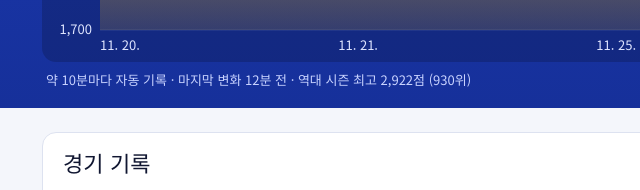
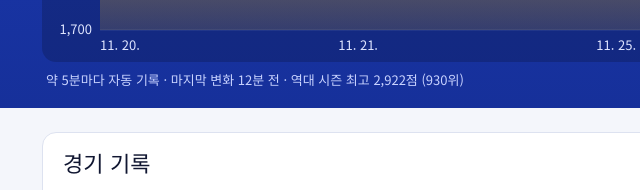
Before and after one commit to dtmclashroyal-create/trophy-log, a plain HTML site: page index.html in a window 1280 px wide. Shown: the part 456-646 px from the top of the page, 22-662 px from the left. Drawn offline with Linux system fonts and the light colour scheme.

Commit message:
자동 기록 간격 안내를 5분으로 변경
Co-Authored-By: Claude Opus 5.5 <noreply@anthropic.com>
Claude-Session: https://claude.ai/code/session_01EgAJgLHvbMA335i5kEuhzg

```diff
--- a/index.html
+++ b/index.html
@@ -321,7 +321,7 @@ function renderSync(){
   const mins=Math.round((Date.now()-profile.updatedAt)/6e4);
   const ago=mins<1?'방금':mins<60?mins+'분 전':mins<1440?Math.round(mins/60)+'시간 전':Math.round(mins/1440)+'일 전';
   const bs=profile.bestSeason;
-  $('sync').textContent=`약 10분마다 자동 기록 · 마지막 변화 ${ago}`+(bs?.trophies?` · 역대 시즌 최고 ${fmt(bs.trophies)}점`+(bs.rank?` (${fmt(bs.rank)}위)`:''):'');
+  $('sync').textContent=`약 5분마다 자동 기록 · 마지막 변화 ${ago}`+(bs?.trophies?` · 역대 시즌 최고 ${fmt(bs.trophies)}점`+(bs.rank?` (${fmt(bs.rank)}위)`:''):'');
 }
 
 function render(){
```
Also changed, not shown: 3 other files.
